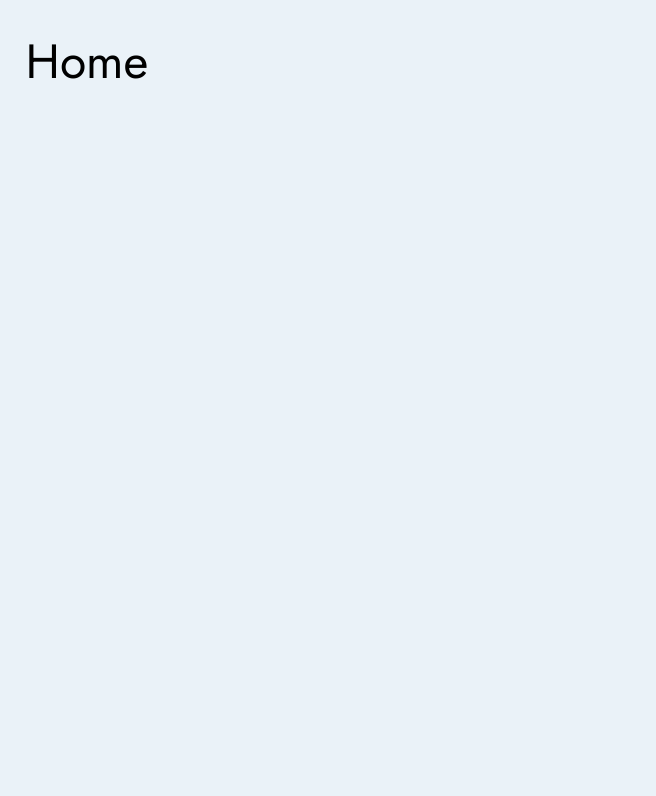
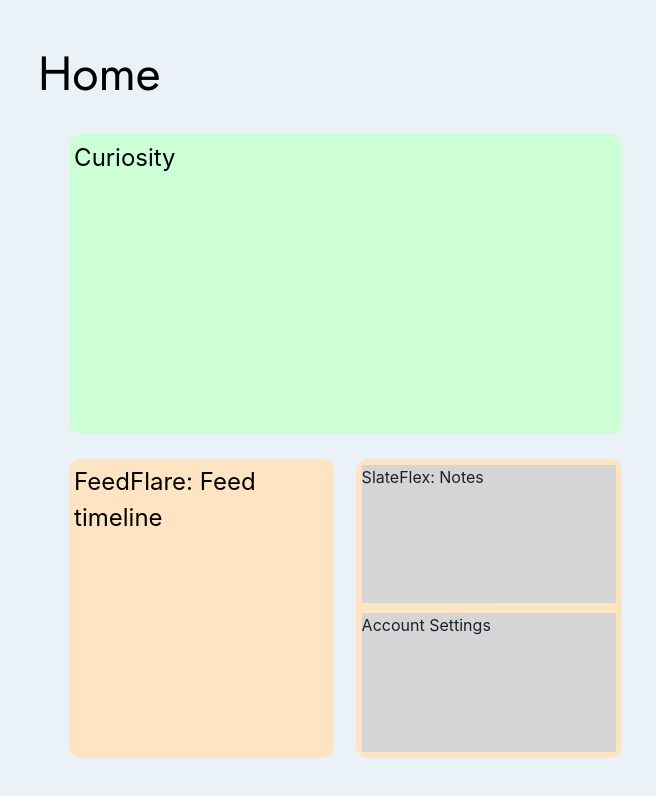
Before and after one commit to Kaikei-e/CurioNoah, a React (Vite) app in the folder InfoIsland/InfoIsland/: page /home in a window 1280 px wide. Shown: the top 796 px of the page, without its empty margins (0-656 px from the left). Built offline with nearby package versions, Linux system fonts and the light colour scheme.

Commit message:
Update: styling the home page of left side

```diff
--- a/InfoIsland/InfoIsland/src/home/Home.tsx
+++ b/InfoIsland/InfoIsland/src/home/Home.tsx
@@ -1,4 +1,4 @@
-import {Flex, Text} from "@chakra-ui/react";
+import {Box, Center, Container, Flex, Text} from "@chakra-ui/react";
 
 const Home = () => {
     return (
@@ -7,11 +7,72 @@
               h={'100vh'}
               minH={'100%'}
               minW={'100%'}
+              flexDir={'row'}
               p={'2%'}>
-            <Text fontFamily="Jost"
-                  fontWeight="regular"
-                  fontSize={{base: "xl", md: "2xl", lg: "5xl"}}
-                  color="#000">Home</Text>
+            <Flex flexDirection={"column"} w={"50%"} h={"100%"}>
+                <Text fontFamily="Jost"
+                      fontWeight="regular"
+                      fontSize={{base: "xl", md: "2xl", lg: "5xl"}}
+                      color="#000"
+                      m={"2%"}>
+                    Home
+                </Text>
+                <Flex w={"100%"} h={"40%"}
+                      m={"2%"} justifyContent={"center"}
+                >
+                    <Flex w={"90%"} h={"100%"} bgColor={"#CDFFD7"} rounded={"xl"}
+                          justifyContent={"center"} alignItems={"center"}>
+                        <Flex justifyContent={"start"} w={"100%"} h={"100%"} p={"1%"}>
+                            <Box>
+                                <Text
+                                    fontWeight="regular"
+                                    fontSize={{base: "xl", md: "2xl", lg: "2xl"}}
+                                    color="#000">
+                                    Curiosity
+                                </Text>
+                            </Box>
+                        </Flex>
+                    </Flex>
+                </Flex>
+                <Flex w={"100%"} h={"40%"}
+                      m={"2%"} justifyContent={"center"}
+                >
+                    <Flex justifyContent={"start"} w={"90%"} h={"100%"} flexDirection={"row"}>
+                        <Flex bgColor={"#FFE4C3"}
+                              w={"48%"} h={"100%"}
+                              p={"1%"} mr={"2%"} rounded={"xl"}
+                        >
+                            <Flex justifyContent={"start"} alignItems={"start"}>
+                                <Text
+                                    fontWeight="regular"
+                                    fontSize={{base: "xl", md: "2xl", lg: "2xl"}}
+                                    color="#000">
+                                    FeedFlare: Feed timeline
+                                </Text>
+                            </Flex>
+                        </Flex>
+                        <Flex flexDirection={"column"}
+                              bgColor={"#FFE4C3"}
+                              w={"48%"} h={"100%"}
+                              p={"1%"} ml={"2%"} rounded={"xl"}
+                              justifyContent={"center"} alignItems={"center"}>
+                            <Box bgColor={"#D5D5D5"}
+                                 w={"100%"} h={"48%"} mb={"2%"}>
+                                <Text>
+                                    SlateFlex: Notes
+                                </Text>
+                            </Box>
+                            <Box bgColor={"#D5D5D5"}
+                                 w={"100%"} h={"48%"} mt={"2%"}>
+                                <Text>
+                                    Account Settings
+                                </Text>
+                            </Box>
+                        </Flex>
+                    </Flex>
+                </Flex>
+            </Flex>
+
         </Flex>
 
     )
```
